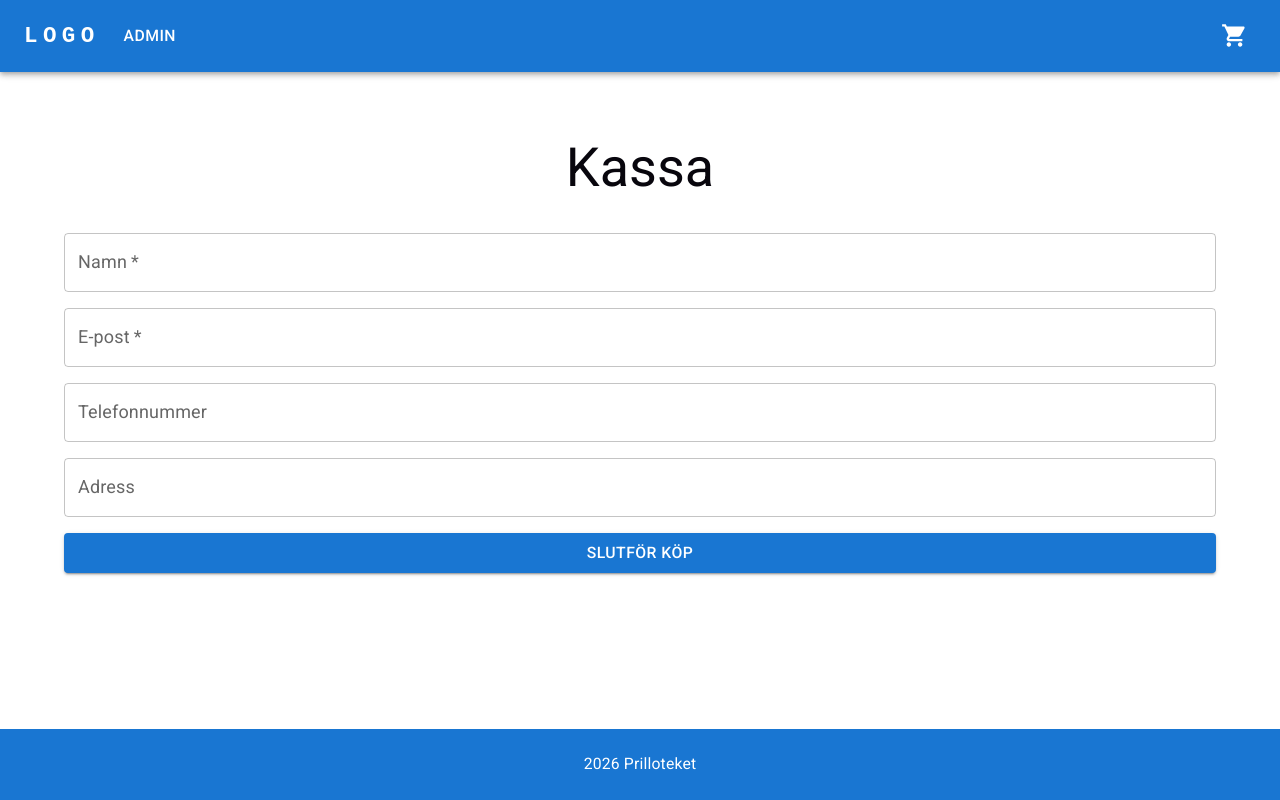
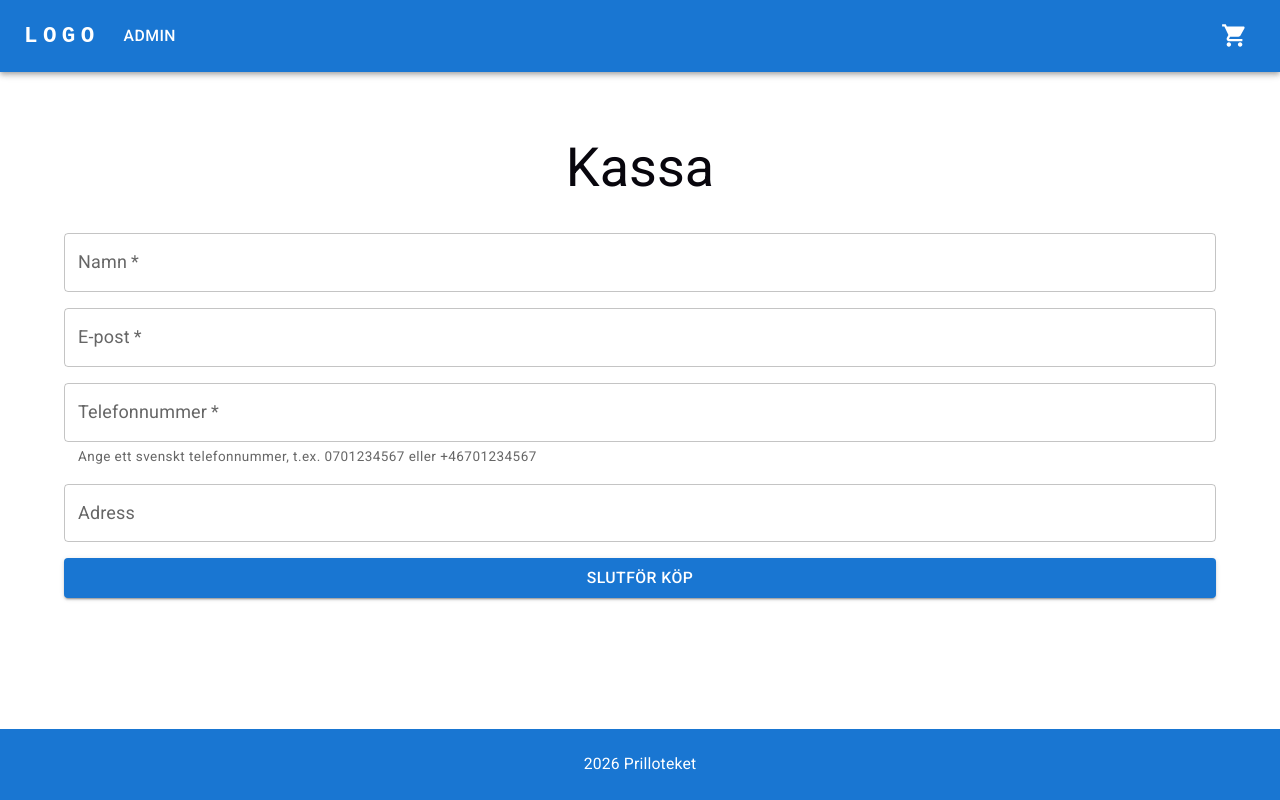
Before and after one commit to adamwidar-92/InlWebbshop3, a React (Vite) app in the folder web/: page /checkout in a window 1280 px wide. Built offline with nearby package versions, Linux system fonts and the light colour scheme.

Commit message:
Lägg till validering för telefonnummer #16

```diff
--- a/web/src/pages/Checkout.tsx
+++ b/web/src/pages/Checkout.tsx
@@ -26,12 +26,21 @@ export default function Checkout() {
         />
 
         <TextField
+          required
           fullWidth
           label="Telefonnummer"
           name="phone"
           type="tel"
           autoComplete="tel"
+          helperText="Ange ett svenskt telefonnummer, t.ex. 0701234567 eller +46701234567"
+          slotProps={{
+            htmlInput: {
+              pattern: "(?:0[0-9]{9}|[+]46[0-9]{9})",
+            },
+          }}
         />
+
+
 
         <TextField
           fullWidth
```
